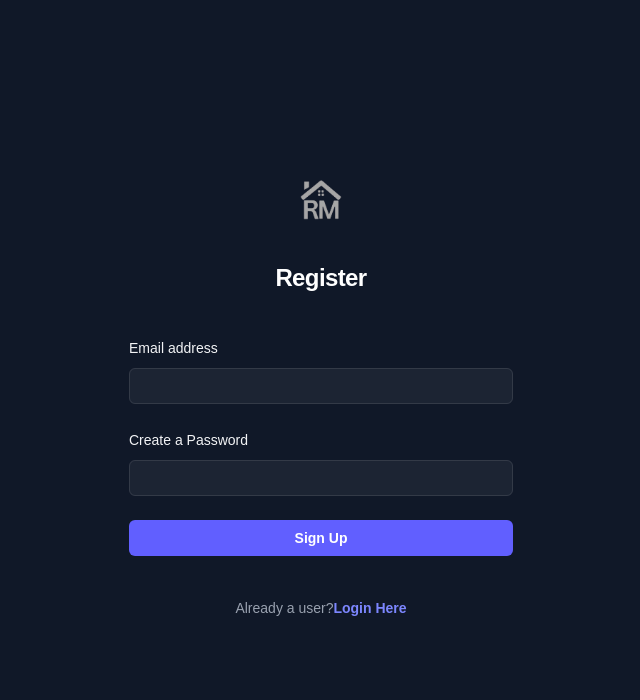
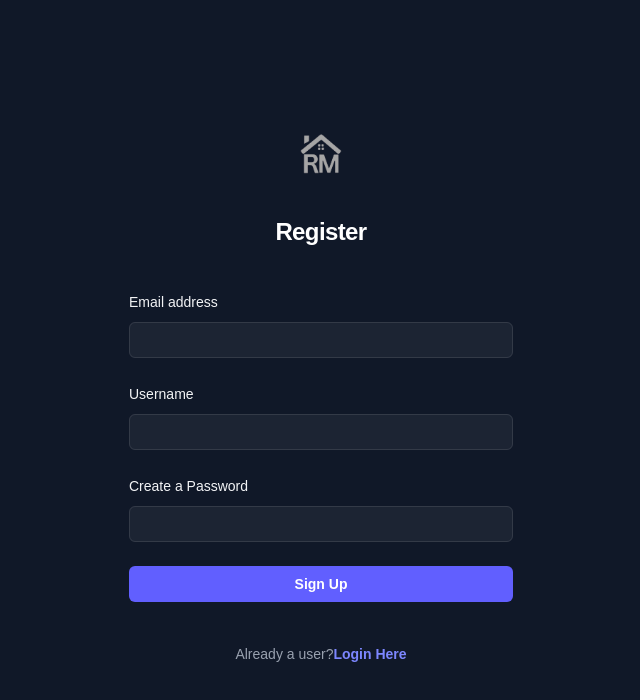
Before and after one commit to jinX-20/CasaPartage, a Next.js app in the folder Frontend/: page /Authentication/Signup in a window 1280 px wide. Shown: the top 700 px of the page, without its empty margins (319-959 px from the left). Built offline with nearby package versions, Linux system fonts and the light colour scheme; a web font is replaced by a local one.

Commit message:
Handled submission of form data in signup page and pushed it to backend for database update.

```diff
--- /dev/null
+++ b/Frontend/src/app/Authentication/Signup/actions.ts
@@ -0,0 +1,29 @@
+"use server";
+
+export async function register(formData: FormData) {
+  try {
+    const data = {
+      name: formData.get("username"),
+      email: formData.get("email"),
+      password: formData.get("password"),
+    };
+    console.log(data);
+    const response = await fetch("http://localhost:5000/api/auth/register", {
+      method: 'POST',
+      headers: { 'Content-Type': 'application/json' },
+      body: JSON.stringify({ data }),
+    });
+    const responseText = await response.text();
+    if (!response.ok) {
+      console.error("Failed to register:", responseText);
+      throw new Error('Failed to register');
+    } else {
+      console.log("User registered successfully:", responseText);
+      return responseText;
+    }
+  } catch (error) {
+    console.error('Error:', error);
+    throw error;
+  }
+  return null;
+}
--- a/Frontend/src/app/Authentication/Signup/page.tsx
+++ b/Frontend/src/app/Authentication/Signup/page.tsx
@@ -1,4 +1,30 @@
+'use client';
+
+import { register } from './actions';
+import { useState } from 'react';
+import { useRouter } from 'next/navigation';
+
 export default function Home() {
+  const router = useRouter();
+  const [isLoading, setIsLoading] = useState(false);
+  const [message, setMessage] = useState('');
+
+  async function handleSubmit(e: React.FormEvent<HTMLFormElement>) {
+    e.preventDefault();
+    setIsLoading(true);
+    try {
+      const formData = new FormData(e.currentTarget);
+      await register(formData);
+      setMessage('Registration successful! Redirecting to login...');
+      setTimeout(() => router.push('/Authentication/Login'), 2000);
+    } catch (error) {
+      console.error("Registration failed:", error);
+      setMessage('Registration failed. Please try again.');
+    } finally {
+      setIsLoading(false);
+    }
+  }
+
   return (
     <>
       <div className="h-full bg-gray-900">
@@ -15,10 +41,10 @@ export default function Home() {
           </div>
 
           <div className="mt-10 sm:mx-auto sm:w-full sm:max-w-sm">
-            <form action="#" method="POST" className="space-y-6">
+            <form onSubmit={handleSubmit} className="space-y-6">
               <div>
                 <label
-                  for="email"
+                  htmlFor="email"
                   className="block text-sm/6 font-medium text-gray-100"
                 >
                   Email address
@@ -29,7 +55,24 @@ export default function Home() {
                     type="email"
                     name="email"
                     required
-                    autocomplete="email"
+                    className="block w-full rounded-md bg-white/5 px-3 py-1.5 text-base text-white outline-1 -outline-offset-1 outline-white/10 placeholder:text-gray-500 focus:outline-2 focus:-outline-offset-2 focus:outline-indigo-500 sm:text-sm/6"
+                  />
+                </div>
+              </div>
+
+              <div>
+                <label
+                  htmlFor="username"
+                  className="block text-sm/6 font-medium text-gray-100"
+                >
+                  Username
+                </label>
+                <div className="mt-2">
+                  <input
+                    id="username"
+                    type="text"
+                    name="username"
+                    required
                     className="block w-full rounded-md bg-white/5 px-3 py-1.5 text-base text-white outline-1 -outline-offset-1 outline-white/10 placeholder:text-gray-500 focus:outline-2 focus:-outline-offset-2 focus:outline-indigo-500 sm:text-sm/6"
                   />
                 </div>
@@ -38,7 +81,7 @@ export default function Home() {
               <div>
                 <div className="flex items-center justify-between">
                   <label
-                    for="password"
+                    htmlFor="password"
                     className="block text-sm/6 font-medium text-gray-100"
                   >
                     Create a Password
@@ -58,13 +101,14 @@ export default function Home() {
               <div>
                 <button
                   type="submit"
+                  disabled={isLoading}
                   className="flex w-full justify-center rounded-md bg-indigo-500 px-3 py-1.5 text-sm/6 font-semibold text-white hover:bg-indigo-400 focus-visible:outline-2 focus-visible:outline-offset-2 focus-visible:outline-indigo-500"
                 >
-                  Sign Up
+                  {isLoading ? 'Signing Up...' : 'Sign Up'}
                 </button>
               </div>
             </form>
-
+            {message && <p className="mt-4 text-center text-white">{message}</p>}
             <p className="mt-10 text-center text-sm/6 text-gray-400">
               Already a user?
               <a
@@ -74,6 +118,7 @@ export default function Home() {
                 Login Here
               </a>
             </p>
+
           </div>
         </div>
       </div>
```
